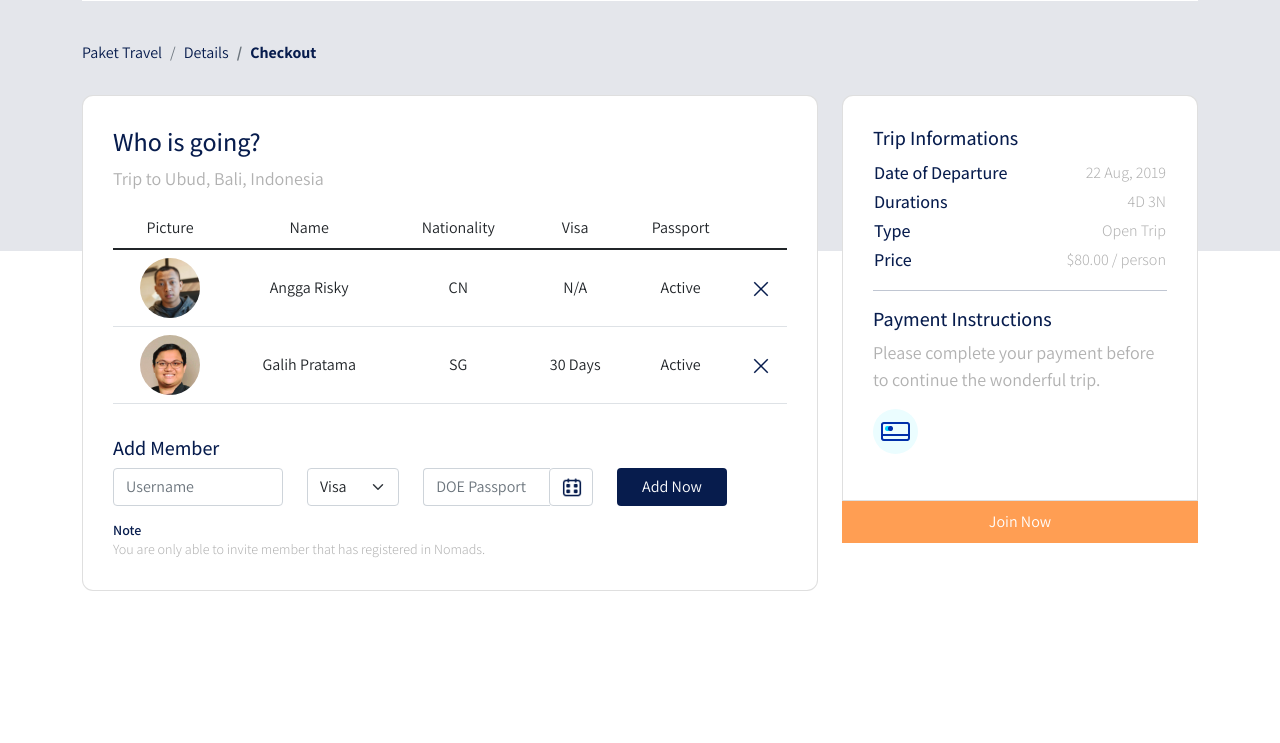
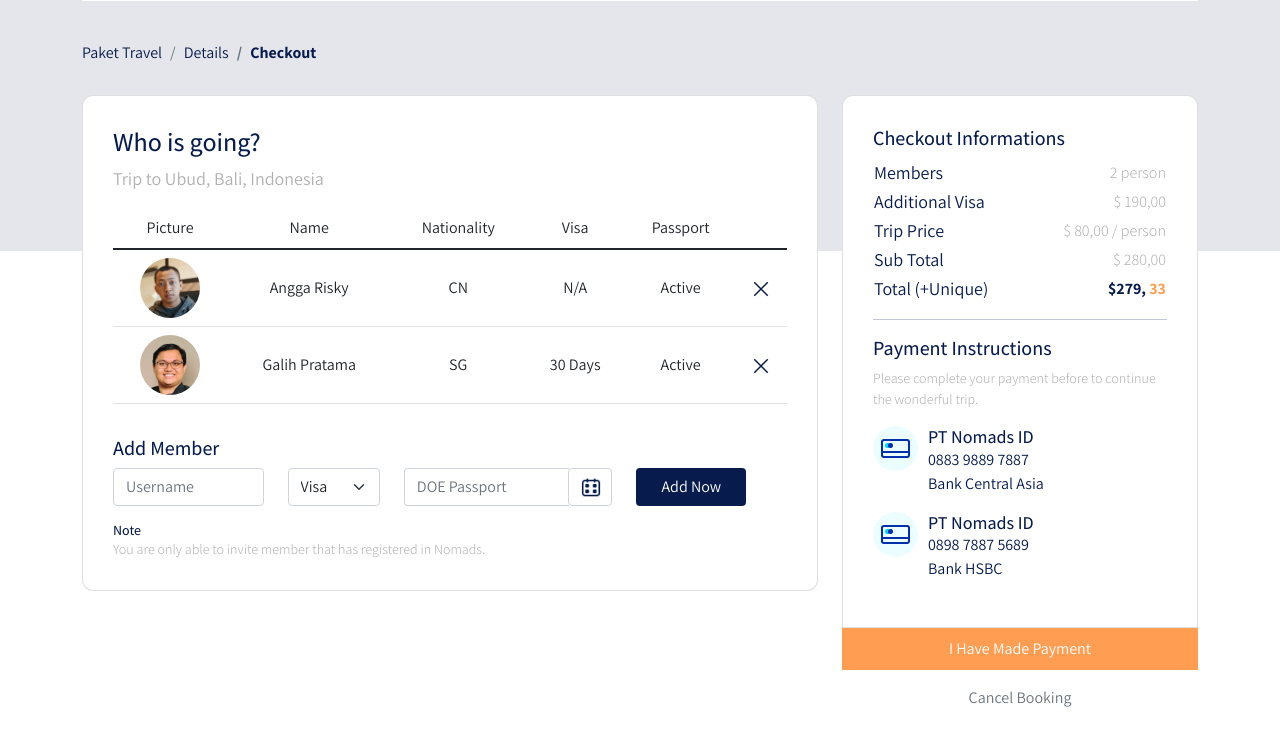
Before and after one commit to dianerdiana/nomads-template, a plain HTML site: page checkout.html in a window 1280 px wide. Shown: the part 57-800 px from the top of the page. Drawn offline with Linux system fonts and the light colour scheme.

Commit message:
Finish Checkout Page

```diff
--- a/checkout.html
+++ b/checkout.html
@@ -55,12 +55,12 @@
             </div>
           </div>
           <div class="row">
-            <div class="col-lg-8 pl-lg-0 mb-md-2">
+            <div class="col-lg-8 pl-lg-0 mb-2">
               <div class="card card-details">
                 <h1>Who is going?</h1>
                 <p>Trip to Ubud, Bali, Indonesia</p>
-                <div class="attendance">
-                  <table class="table table-responsive-sm text-center">
+                <div class="attendance table-responsive-sm">
+                  <table class="table text-center">
                     <thead>
                       <tr>
                         <td>Picture</td>
@@ -112,7 +112,7 @@
                 <div class="member mt-3">
                   <h2>Add Member</h2>
                   <form action="" class="row">
-                    <div class="col">
+                    <div class="col-lg-3 col-sm-12">
                       <label for="inputUsername" class="visually-hidden">
                         Name
                       </label>
@@ -125,7 +125,7 @@
                       />
                     </div>
 
-                    <div class="col-2">
+                    <div class="col-lg-2 col-sm-12">
                       <label for="inputVisa" class="visually-hidden"
                         >Visa</label
                       >
@@ -140,7 +140,7 @@
                       </select>
                     </div>
 
-                    <div class="col">
+                    <div class="col-lg-4 col-sm-12">
                       <label for="doePassport" class="visually-hidden">
                         DOE Passport
                       </label>
@@ -155,7 +155,7 @@
                       </div>
                     </div>
 
-                    <div class="col">
+                    <div class="col-lg-3 col-sm-12">
                       <button class="btn btn-add-now mb-2 px-4">Add Now</button>
                     </div>
                   </form>
@@ -170,28 +170,35 @@
             </div>
             <div class="col-lg-4">
               <div class="card card-details card-right">
-                <h2>Trip Informations</h2>
-                <table class="trip-informations">
+                <h2>Checkout Informations</h2>
+                <table class="checkout-informations">
                   <tr>
-                    <th width="50%" class="thead">Date of Departure</th>
-                    <td width="50%" class="text-end tcell">22 Aug, 2019</td>
+                    <th width="50%" class="thead">Members</th>
+                    <td width="50%" class="text-end tcell">2 person</td>
                   </tr>
                   <tr>
-                    <th width="50%" class="thead">Durations</th>
-                    <td width="50%" class="text-end tcell">4D 3N</td>
+                    <th width="50%" class="thead">Additional Visa</th>
+                    <td width="50%" class="text-end tcell">$ 190,00</td>
                   </tr>
                   <tr>
-                    <th width="50%" class="thead">Type</th>
-                    <td width="50%" class="text-end tcell">Open Trip</td>
+                    <th width="50%" class="thead">Trip Price</th>
+                    <td width="50%" class="text-end tcell">$ 80,00 / person</td>
                   </tr>
                   <tr>
-                    <th width="50%" class="thead">Price</th>
-                    <td width="50%" class="text-end tcell">$80.00 / person</td>
+                    <th width="50%" class="thead">Sub Total</th>
+                    <td width="50%" class="text-end tcell">$ 280,00</td>
+                  </tr>
+                  <tr>
+                    <th width="50%" class="thead">Total (+Unique)</th>
+                    <td width="50%" class="text-end tcell text-total">
+                      <span class="text-blue">$279,</span>
+                      <span class="text-orange">33</span>
+                    </td>
                   </tr>
                 </table>
                 <hr />
                 <h2>Payment Instructions</h2>
-                <p>
+                <p class="payment-instructions">
                   Please complete your payment before to continue the wonderful
                   trip.
                 </p>
@@ -202,13 +209,41 @@
                       alt=""
                       class="bank-image"
                     />
+                    <div class="description">
+                      <h3>PT Nomads ID</h3>
+                      <p>
+                        0883 9889 7887
+                        <br />
+                        Bank Central Asia
+                      </p>
+                    </div>
+                    <div class="clearfix"></div>
+                  </div>
+                  <div class="bank-item pb-3">
+                    <img
+                      src="./frontend/assets/icons/ic_bank.png"
+                      alt=""
+                      class="bank-image"
+                    />
+                    <div class="description">
+                      <h3>PT Nomads ID</h3>
+                      <p>
+                        0898 7887 5689
+                        <br />
+                        Bank HSBC
+                      </p>
+                    </div>
+                    <div class="clearfix"></div>
                   </div>
                 </div>
               </div>
               <div class="join-container d-grid gap-2">
                 <a href="#" class="btn btn-block btn-join-now mt-3 py-2">
-                  Join Now
+                  I Have Made Payment
                 </a>
+              </div>
+              <div class="text-center mt-3">
+                <a href="#" class="text-muted">Cancel Booking</a>
               </div>
             </div>
           </div>
--- a/frontend/styles/main.scss
+++ b/frontend/styles/main.scss
@@ -2,6 +2,14 @@ body {
   background-color: #ffffff;
   font-family: 'Assistant', sans-serif;
   color: #071c4d;
+}
+
+a {
+  text-decoration: none;
+
+  &:hover {
+    text-decoration: underline;
+  }
 }
 
 // Navbar
@@ -340,9 +348,9 @@ header {
     }
   }
 
-  .trip-informations {
+  .checkout-informations {
     th {
-      font-weight: 500;
+      font-weight: 400;
       font-size: 18px;
       color: #071c4d;
     }
@@ -351,10 +359,58 @@ header {
       font-weight: 300;
       color: #b1b1b1;
     }
+
+    .text-blue {
+      color: #071c4d;
+      font-weight: bold;
+    }
+
+    .text-orange {
+      color: #ff9e53;
+      font-weight: bold;
+    }
+  }
+
+  .payment-instructions {
+    font-weight: 300;
+    font-size: 14px;
+    color: #b1b1b1;
+  }
+
+  .bank {
+    .bank-item {
+      h3 {
+        font-size: 18px;
+        color: #071c4d;
+        margin-bottom: 0;
+      }
+
+      p {
+        margin-bottom: 0;
+      }
+
+      .description {
+        margin-left: 10px;
+        overflow: hidden;
+        float: left;
+
+        p {
+          font-weight: normal;
+          font-size: 16px;
+          color: #071c4d;
+        }
+      }
+    }
+
+    .bank-image {
+      width: 45px;
+      height: 45px;
+      float: left;
+    }
   }
 
   h3 {
-    font-weight: 600;
+    font-weight: 500;
     font-size: 14px;
     color: #071c4d;
   }
```
Also changed, not shown: frontend/styles/main.css, 1 other file.
